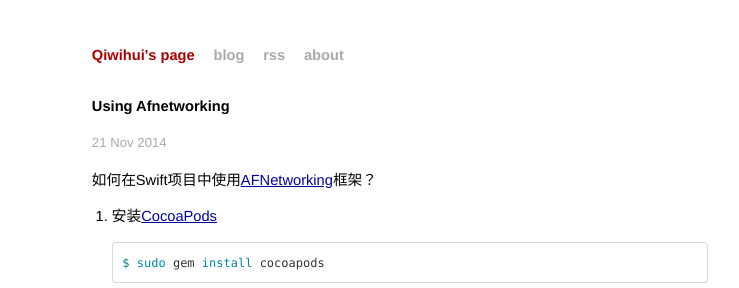
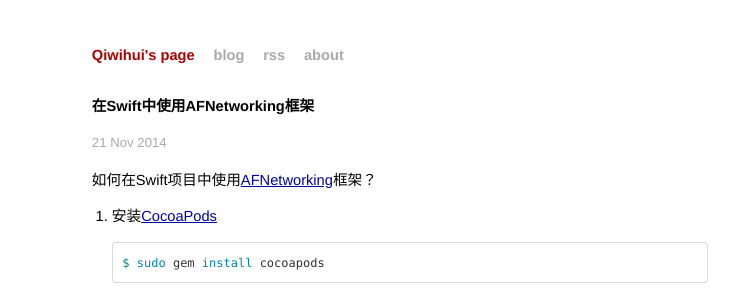
Before and after one commit to qiwihui/qiwihui, a Jekyll site: the page built from _posts/2014-11-21-using-AFNetworking.md, in a window 1280 px wide. Shown: the top 288 px of the page, without its empty margins (240-979 px from the left). Built offline with Jekyll 4.4.1, drawn with Linux system fonts in a browser that asks for light colours; Markdown is read by kramdown in place of the engine named in the settings.

Commit message:
modify using AFNetworking

```diff
--- a/_posts/2014-11-21-using-AFNetworking.md
+++ b/_posts/2014-11-21-using-AFNetworking.md
@@ -1,8 +1,8 @@
 ---
 layout: post
-title:
-description:
-category:
+title: 在Swift中使用AFNetworking框架
+description: 在Swift中使用AFNetworking框架
+category: ProgramThinking
 ---
 
 如何在Swift项目中使用[AFNetworking](https://github.com/AFNetworking/AFNetworking)框架？
```
